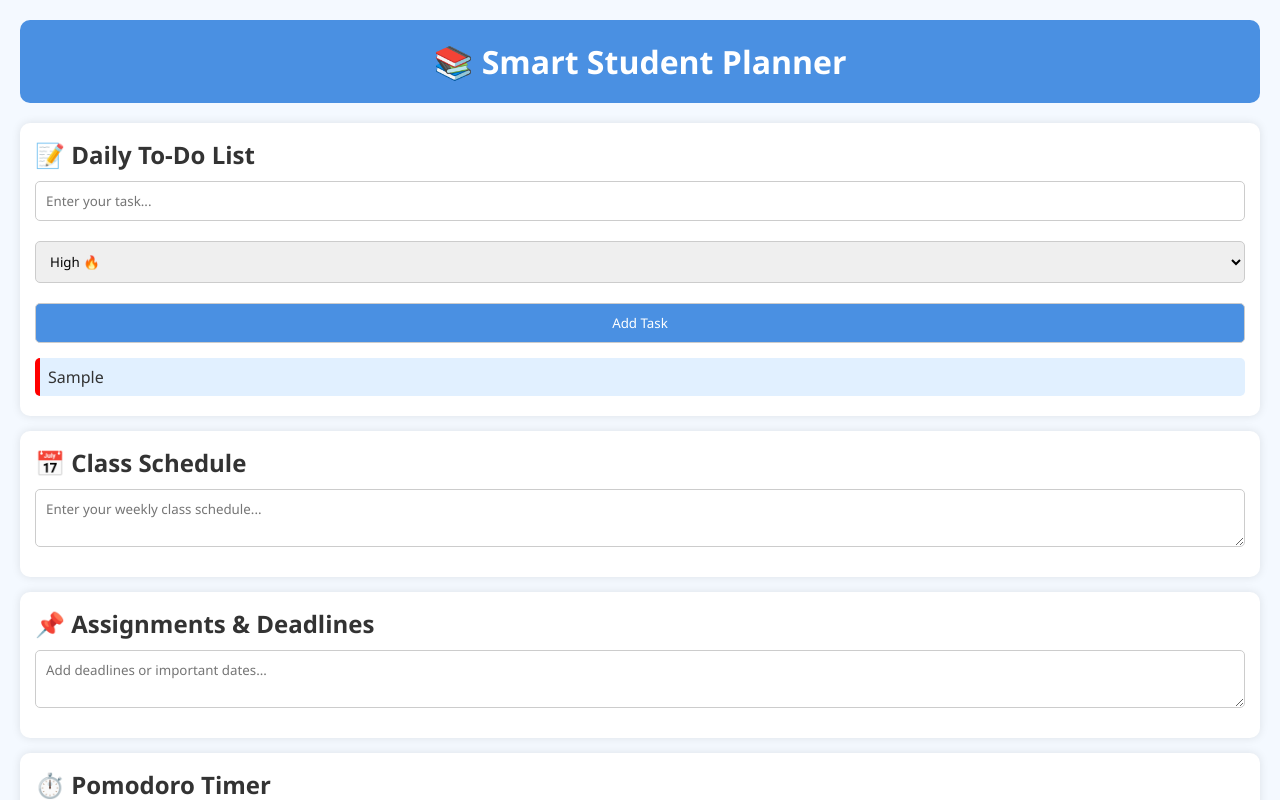
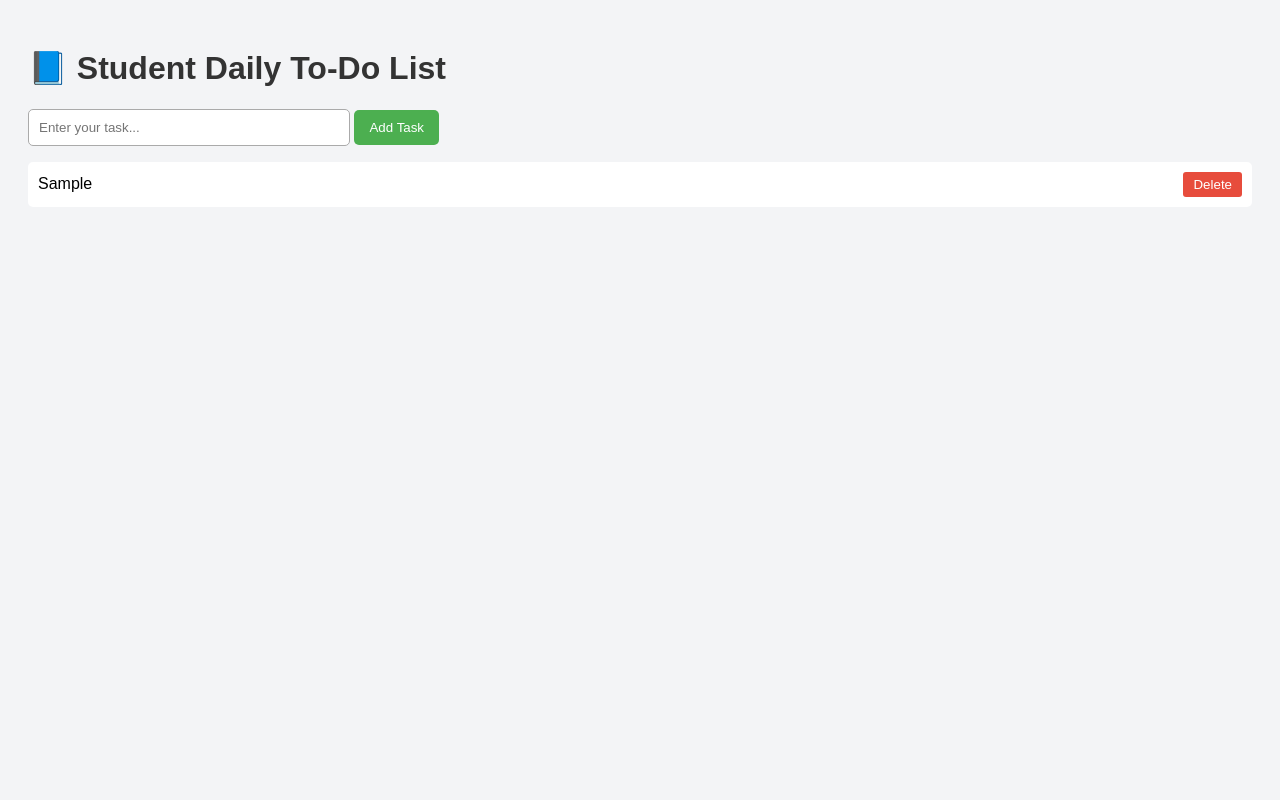
Before and after one commit to Jashwanth-13/task-managing-system, a plain HTML site: page index.html in a window 1280 px wide. Both pictures are taken after typing "Sample" into the empty fields and a click on the button "Add Task". Shown: the top 800 px of the page. Drawn offline with Linux system fonts and the light colour scheme.

Commit message:
Update index.html

```diff
--- a/index.html
+++ b/index.html
@@ -1,201 +1,97 @@
 <!DOCTYPE html>
 <html lang="en">
 <head>
-  <meta charset="UTF-8" />
-  <meta name="viewport" content="width=device-width, initial-scale=1" />
-  <title>Smart Student Planner</title>
-
+  <meta charset="UTF-8">
+  <title>Student Task Manager</title>
   <style>
-    * {
-      margin: 0;
-      padding: 0;
-      box-sizing: border-box;
-      font-family: "Segoe UI", sans-serif;
-    }
-
     body {
-      background: #f4f9ff;
-      color: #333;
+      font-family: Arial, sans-serif;
+      background: #f3f4f6;
       padding: 20px;
     }
-
-    header {
-      background-color: #4a90e2;
+    h1 {
+      color: #333;
+    }
+    #taskInput {
+      padding: 10px;
+      width: 300px;
+      border: 1px solid #aaa;
+      border-radius: 5px;
+    }
+    #addTaskBtn {
+      padding: 10px 15px;
+      background: #4CAF50;
       color: white;
-      padding: 20px;
-      text-align: center;
-      border-radius: 10px;
+      border: none;
+      border-radius: 5px;
+      cursor: pointer;
     }
-
-    main {
-      margin-top: 20px;
-    }
-
-    section {
-      background: white;
-      padding: 15px;
-      margin: 15px 0;
-      border-radius: 10px;
-      box-shadow: 0 0 10px rgba(0,0,0,0.1);
-    }
-
-    input, select, textarea, button {
-      padding: 10px;
-      margin: 10px 0;
-      width: 100%;
-      border-radius: 5px;
-      border: 1px solid #ccc;
-    }
-
-    button {
-      background-color: #4a90e2;
-      color: white;
-      cursor: pointer;
-      transition: background 0.3s;
-    }
-
-    button:hover {
-      background-color: #357ab8;
-    }
-
     ul {
       list-style-type: none;
+      padding: 0;
     }
-
     li {
-      margin: 5px 0;
-      padding: 8px;
-      background: #e1f0ff;
+      background: #fff;
+      padding: 10px;
+      margin: 8px 0;
       border-radius: 5px;
+      display: flex;
+      justify-content: space-between;
+      align-items: center;
     }
-
-    .high { border-left: 5px solid red; }
-    .medium { border-left: 5px solid orange; }
-    .low { border-left: 5px solid green; }
-
-    #timerDisplay {
-      font-size: 2em;
-      margin: 10px 0;
-      text-align: center;
+    .completed {
+      text-decoration: line-through;
+      color: gray;
     }
-
-    footer {
-      text-align: center;
-      margin-top: 30px;
-      color: #777;
-    }
-
-    .videos iframe {
-      margin: 10px;
-      border-radius: 8px;
+    .deleteBtn {
+      background: #e74c3c;
+      border: none;
+      color: white;
+      padding: 5px 10px;
+      cursor: pointer;
+      border-radius: 3px;
     }
   </style>
 </head>
 <body>
-  <header>
-    <h1>📚 Smart Student Planner</h1>
-  </header>
-
-  <main>
-    <section id="todo">
-      <h2>📝 Daily To-Do List</h2>
-      <input type="text" id="taskInput" placeholder="Enter your task..." />
-      <select id="priority">
-        <option value="High">High 🔥</option>
-        <option value="Medium">Medium 📘</option>
-        <option value="Low">Low 🌱</option>
-      </select>
-      <button onclick="addTask()">Add Task</button>
-      <ul id="taskList"></ul>
-    </section>
-
-    <section id="schedule">
-      <h2>📅 Class Schedule</h2>
-      <textarea placeholder="Enter your weekly class schedule..."></textarea>
-    </section>
-
-    <section id="assignments">
-      <h2>📌 Assignments & Deadlines</h2>
-      <textarea placeholder="Add deadlines or important dates..."></textarea>
-    </section>
-
-    <section id="timer">
-      <h2>⏱️ Pomodoro Timer</h2>
-      <div id="timerDisplay">25:00</div>
-      <button onclick="startTimer()">Start</button>
-      <button onclick="resetTimer()">Reset</button>
-    </section>
-
-    <section id="progress">
-      <h2>📈 Progress Tracker</h2>
-      <progress value="50" max="100"></progress>
-      <p>You're halfway through today's tasks!</p>
-    </section>
-
-    <section id="motivation">
-      <h2>💡 Motivation & Study Tips</h2>
-      <div class="videos">
-        <iframe width="250" height="140" src="https://www.youtube.com/embed/O96fE1E-rf8" title="Motivation"></iframe>
-        <iframe width="250" height="140" src="https://www.youtube.com/embed/I6ZA2iQYl9k" title="Study Tips"></iframe>
-      </div>
-    </section>
-  </main>
-
-  <footer>
-    <p>Made with ❤️ for Students</p>
-  </footer>
+  <h1>📘 Student Daily To-Do List</h1>
+  <input type="text" id="taskInput" placeholder="Enter your task..." />
+  <button id="addTaskBtn">Add Task</button>
+  <ul id="taskList"></ul>
 
   <script>
-    let taskList = document.getElementById("taskList");
+    const taskInput = document.getElementById("taskInput");
+    const addTaskBtn = document.getElementById("addTaskBtn");
+    const taskList = document.getElementById("taskList");
 
-    function addTask() {
-      const taskInput = document.getElementById("taskInput");
-      const priority = document.getElementById("priority").value;
-
-      if (taskInput.value.trim() === "") return;
+    addTaskBtn.addEventListener("click", () => {
+      const taskText = taskInput.value.trim();
+      if (taskText === "") return;
 
       const li = document.createElement("li");
-      li.textContent = taskInput.value;
-      li.classList.add(priority.toLowerCase());
+      const span = document.createElement("span");
+      span.textContent = taskText;
+      span.style.cursor = "pointer";
+
+      // Toggle complete
+      span.addEventListener("click", () => {
+        span.classList.toggle("completed");
+      });
+
+      // Delete button
+      const delBtn = document.createElement("button");
+      delBtn.textContent = "Delete";
+      delBtn.classList.add("deleteBtn");
+      delBtn.addEventListener("click", () => {
+        taskList.removeChild(li);
+      });
+
+      li.appendChild(span);
+      li.appendChild(delBtn);
       taskList.appendChild(li);
+
       taskInput.value = "";
-    }
-
-    // Pomodoro Timer
-    let timer;
-    let timeLeft = 25 * 60;
-
-    function startTimer() {
-      if (timer) return;
-
-      timer = setInterval(() => {
-        if (timeLeft <= 0) {
-          clearInterval(timer);
-          alert("Pomodoro completed! Take a 5-min break.");
-          timeLeft = 25 * 60;
-          updateTimerDisplay();
-          timer = null;
-          return;
-        }
-        timeLeft--;
-        updateTimerDisplay();
-      }, 1000);
-    }
-
-    function resetTimer() {
-      clearInterval(timer);
-      timer = null;
-      timeLeft = 25 * 60;
-      updateTimerDisplay();
-    }
-
-    function updateTimerDisplay() {
-      const minutes = Math.floor(timeLeft / 60).toString().padStart(2, "0");
-      const seconds = (timeLeft % 60).toString().padStart(2, "0");
-      document.getElementById("timerDisplay").textContent = `${minutes}:${seconds}`;
-    }
-
-    updateTimerDisplay();
+    });
   </script>
 </body>
 </html>
```
